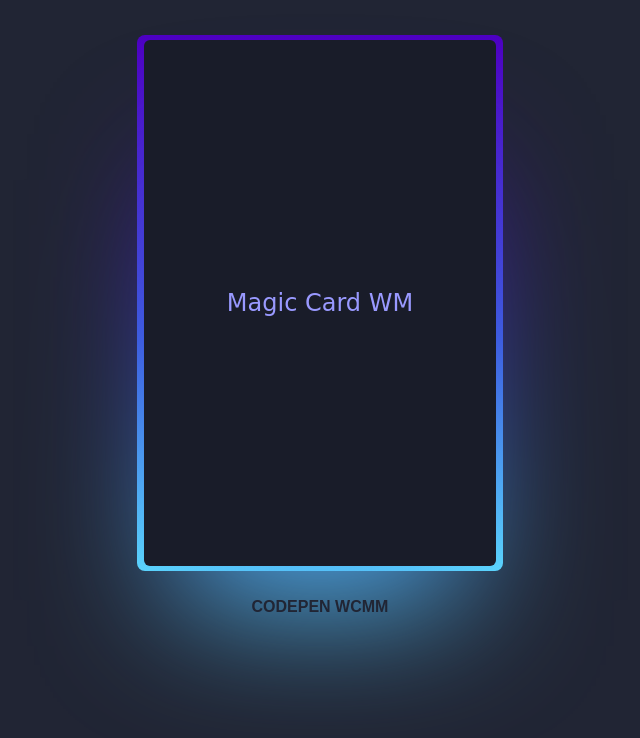
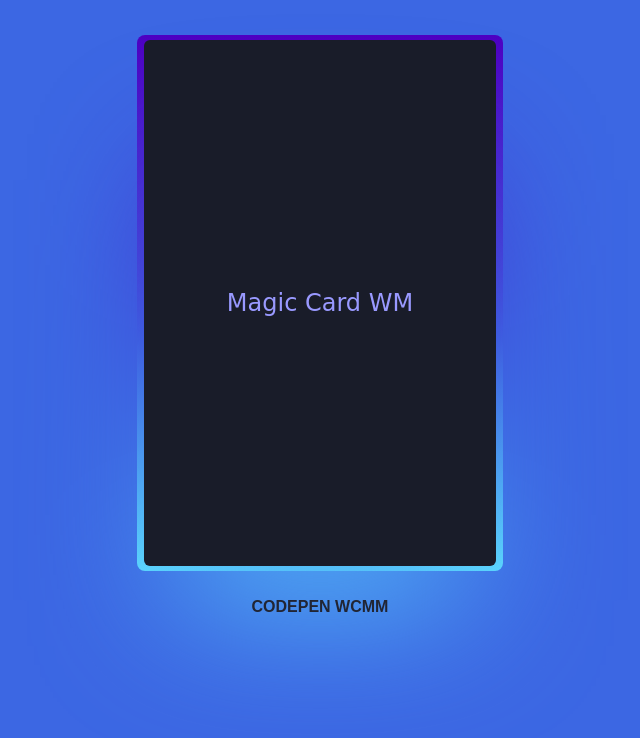
Before and after one commit to WenMellado/MagicCard, a plain HTML site: page index.html in a window 1280 px wide. Shown: the whole page, without its empty margins (320-960 px from the left). Drawn offline with Linux system fonts and the light colour scheme.

Commit message:
Add files via upload

```diff
--- a/styles.css
+++ b/styles.css
@@ -12,7 +12,7 @@
 
 body {
   min-height: 100vh;
-  background: #212534;
+  background: #3c67e3;
   display: flex;
   align-items: center;
   flex-direction: column;
```
